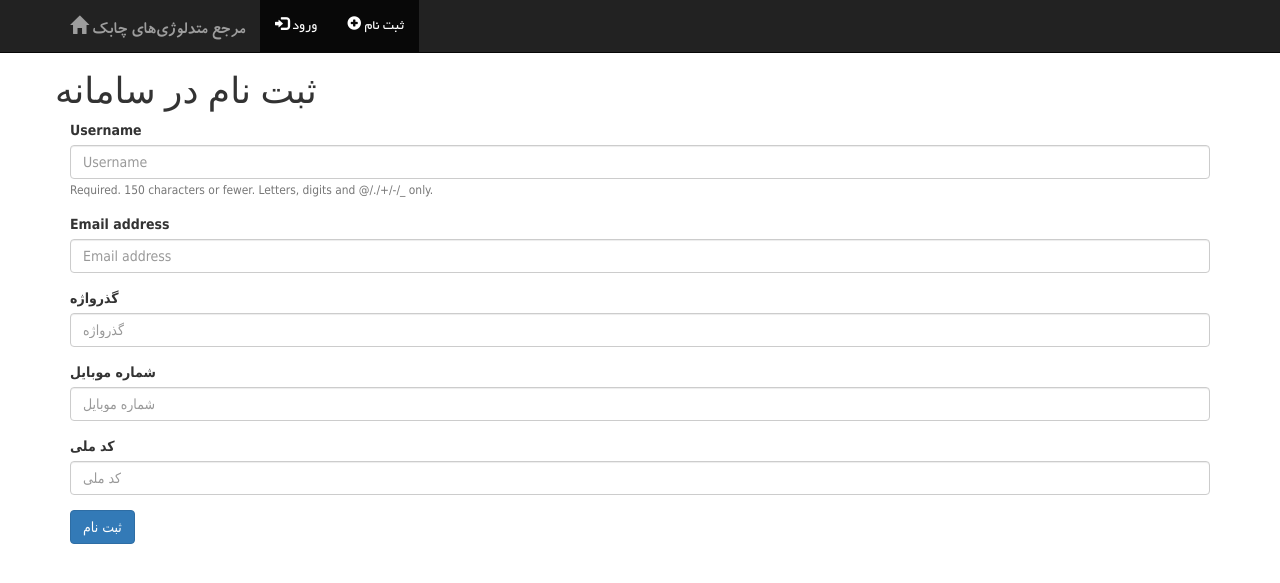
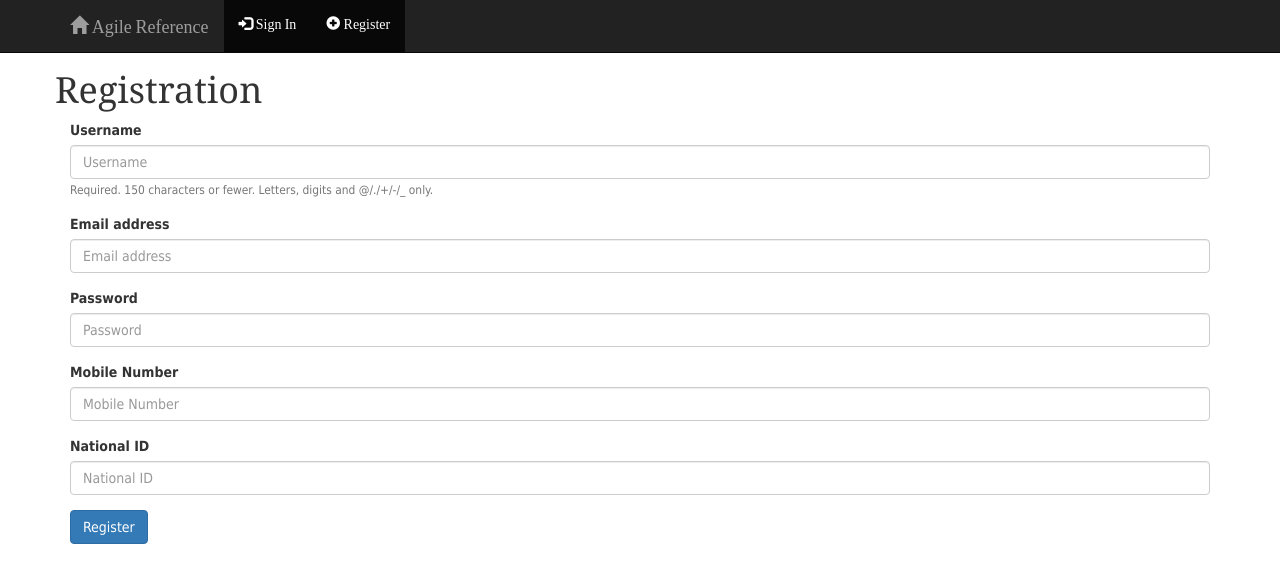
Before and after one commit to pooyapooya/shamma, a Django app: page /accounts/register/ in a window 1280 px wide. Shown: the top 583 px of the page. Run offline with Django 3.2, Linux system fonts and the light colour scheme; some libraries are stand-ins or nearby versions; some web fonts are replaced.

Commit message:
Englishize

```diff
--- a/accounts/forms.py
+++ b/accounts/forms.py
@@ -6,7 +6,7 @@ from django.contrib.auth.models import User
 
 
 class UserForm(forms.ModelForm):
-    password = forms.CharField(widget=forms.PasswordInput(), label=u'گذرواژه')
+    password = forms.CharField(widget=forms.PasswordInput(), label=u'Password')
 
     class Meta:
         model = User
@@ -30,8 +30,8 @@ class UserProfileEditForm(forms.ModelForm):
         model = UserProfile
         exclude = ('user', 'activation_key', 'key_expires', )
 
-    new_password = forms.CharField(widget=forms.PasswordInput, required=False, label=u'گذرواژه‌ی جدید',
-                                   help_text=u'اگر نیاز به تغییر گذرواژه ندارید، این قسمت را خالی بگذارید')
+    new_password = forms.CharField(widget=forms.PasswordInput, required=False, label=u'New Password',
+                                   help_text=u'Keep empty if no need to change password')
 
     def save(self, *args, **kwargs):
         u = self.instance.user
--- a/accounts/models.py
+++ b/accounts/models.py
@@ -11,11 +11,11 @@ class UserProfile(models.Model):
     mobile_phone_regex = RegexValidator(regex=r'^\+?1?\d{9,15}$',
                                         message='Mobile phone number must be entered in the format: "+999999999". Up to 15 digits allowed.', )
     mobile_phone = models.CharField(validators=[mobile_phone_regex], blank=True, max_length=40,
-                                    verbose_name=u'شماره موبایل')
+                                    verbose_name=u'Mobile Number')
 
     national_code_regex = RegexValidator(regex=r'^\d{10}$', message='National code must be 10 digits number', )
     national_code = models.CharField(validators=[national_code_regex], blank=True, max_length=10,
-                                     verbose_name=u'کد ملی')
+                                     verbose_name=u'National ID')
 
     activation_key = models.CharField(max_length=40, blank=True)
     key_expires = models.DateTimeField(default=now)
--- a/accounts/templates/accounts/accounts_edit.html
+++ b/accounts/templates/accounts/accounts_edit.html
@@ -13,10 +13,10 @@
                         {% buttons %}
                             <button type="submit" class="btn btn-primary">
                                 {% bootstrap_icon "star" %}
-                                ارسال
+Submit
                             </button>
                             <a href="{% url 'homepage' %}" class="btn btn-danger">
-                                انصراف
+Cancel
                             </a>
                         {% endbuttons %}
 
--- a/accounts/templates/accounts/register.html
+++ b/accounts/templates/accounts/register.html
@@ -6,16 +6,16 @@
     <div class="container">
         <div class="row">
             <h1>
-                ثبت نام در سامانه
+Registration
             </h1>
 
             {% if registered %}
                 <div class="col-md-12">
                     <strong>
-                        با تشکر از ثبت نام شما در سامانه‌ی سیمرغ
+Thank you for registering in shamma.
                     </strong>
                     <a href="/">
-                        صفحه‌ی اصلی
+Home page
                     </a><br/>
                 </div>
             {% else %}
@@ -30,7 +30,7 @@
                         {% buttons %}
                             <button type="submit" class="btn btn-primary">
                                 {% bootstrap_icon "star" %}
-ثبت نام
+Register
                             </button>
                         {% endbuttons %}
                     </form>
--- a/accounts/views.py
+++ b/accounts/views.py
@@ -30,10 +30,10 @@ class UserLogin(TemplateView):
                 login(request, user)
                 return HttpResponseRedirect('/')
             else:
-                messages.error(request, u'حساب کاربری شما غیرفعال می‌باشد.')
+                messages.error(request, u'Your account is inactive')
                 return render_to_response(self.template_name, {}, RequestContext(request))
         else:
-            messages.error(request, u'نام کاربری یا رمز عبور اشتباه می‌باشد.')
+            messages.error(request, u'Username or Password is wrong')
             return render_to_response(self.template_name, {}, RequestContext(request))
 
 
@@ -42,7 +42,7 @@ class LogoutView(RedirectView):
 
     def get(self, request, *args, **kwargs):
         logout(request)
-        messages.info(request, u'خروج شما موفقیت آمیز بود.')
+        messages.info(request, u'You have successfully logged out')
         return super(LogoutView, self).get(request, *args, **kwargs)
 
 
@@ -118,14 +118,14 @@ class RegisterConfirm(TemplateView):
 
         # check if the activation key has expired, if it has then render confirm_expired.html
         if user_profile.key_expires < timezone.now():
-            messages.error(request, u'مدت اعتبار لینک به پایان رسیده است')
+            messages.error(request, u'Link has expired')
             return HttpResponseRedirect('/', {})
 
         #if the key hasn't expired save user and set him as active and render some template to confirm activation
         user = user_profile.user
         user.is_active = True
         user.save()
-        messages.info(request, u'حساب کاربری شما فعال گردید')
+        messages.info(request, u'Your account has activated')
         return HttpResponseRedirect('/')
 
 
@@ -142,9 +142,9 @@ class AccountsEdit(UpdateView):
     def form_valid(self, form):
         if form.has_changed_password():
             self.changed_password = True
-            messages.success(self.request, u'رمز عبور شما با موفقیت تغییر کرد. لطفا دوباره وارد شوید')
+            messages.success(self.request, u'Your password has changed. Please log in again')
         else:
-            messages.success(self.request, u'حساب کاربری شما با موفقیت به روزرسانی شد')
+            messages.success(self.request, u'Your profile has updated')
         return super(AccountsEdit, self).form_valid(form)
 
     def get_success_url(self):
--- a/shamma/settings.py
+++ b/shamma/settings.py
@@ -71,7 +71,7 @@ DATABASES = {
 # Internationalization
 # https://docs.djangoproject.com/en/1.7/topics/i18n/
 
-LANGUAGE_CODE = 'fa-ir'
+LANGUAGE_CODE = 'en-us'
 
 TIME_ZONE = 'Asia/Tehran'
 
--- a/shamma/templates/header.html
+++ b/shamma/templates/header.html
@@ -5,7 +5,7 @@
         <div class="navbar-header">
             <a class="navbar-brand" href="{% url 'homepage' %}">
                 <span class="glyphicon glyphicon-home" aria-hidden="true"></span>
-مرجع متدلوژی‌های چابک
+Agile Reference
             </a>
         </div>
         <div class="nav navbar-nav">
@@ -14,28 +14,27 @@
                     <a href="{% url 'accounts_edit' %}">
                         <span class="glyphicon glyphicon-edit" aria-hidden="true"></span>
 
-                        ویرایش حساب کاربری
+Edit Profile
                     </a>
                 </li>
                 <li class="active">
                     <a href="{% url 'logout' %}">
                         <span class="glyphicon glyphicon-log-out" aria-hidden="true"/>
 
-                        خروج
+Log out
                     </a>
                 </li>
             {% else %}
                 <li class="active">
                     <a href="{% url 'login' %}">
                         <span class="glyphicon glyphicon-log-in" aria-hidden="true"></span>
-
-                        ورود
+Sign In
                     </a>
                 </li>
                 <li class="active">
                     <a href="{% url 'register' %}">
                         <span class="glyphicon glyphicon-plus-sign" aria-hidden="true"></span>
-                        ثبت نام
+Register
                     </a>
                 </li>
 
```
Also changed, not shown: accounts/templates/accounts/accounts_login.html (+4 -4 lines).
